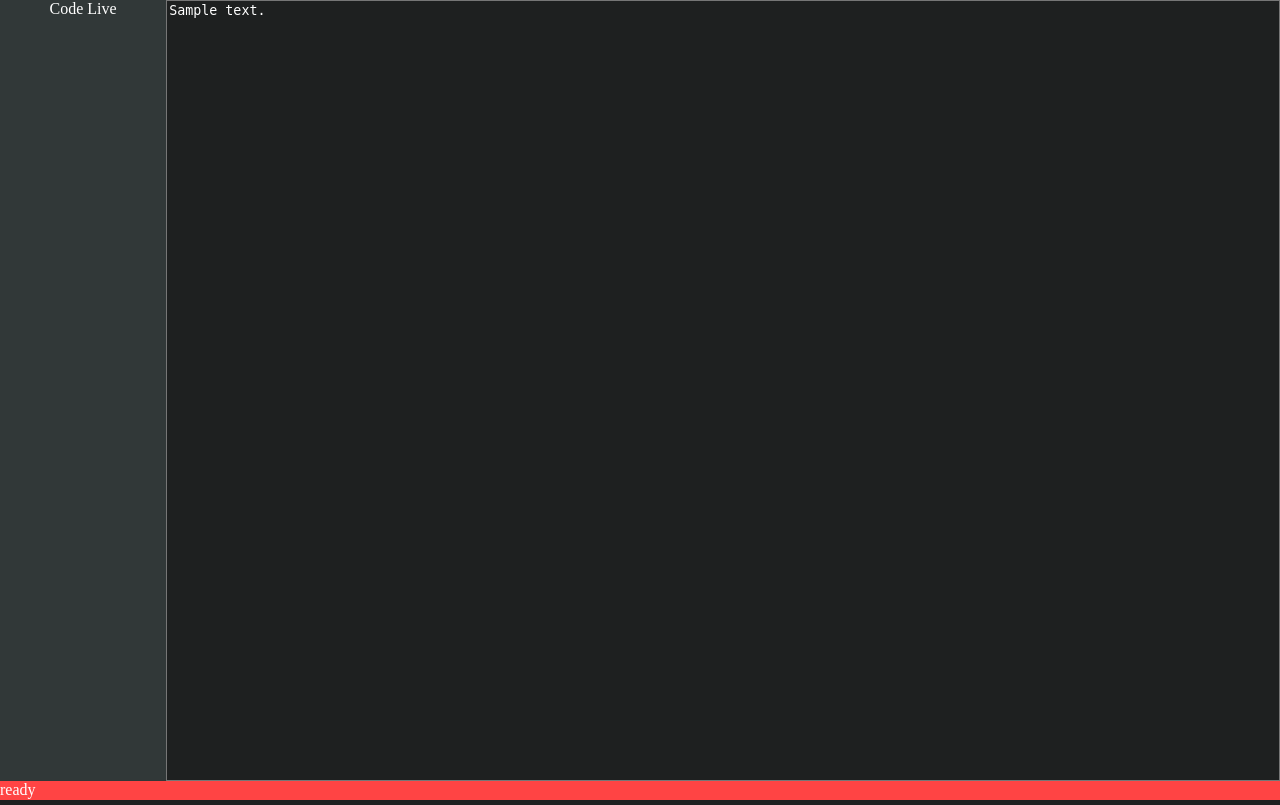
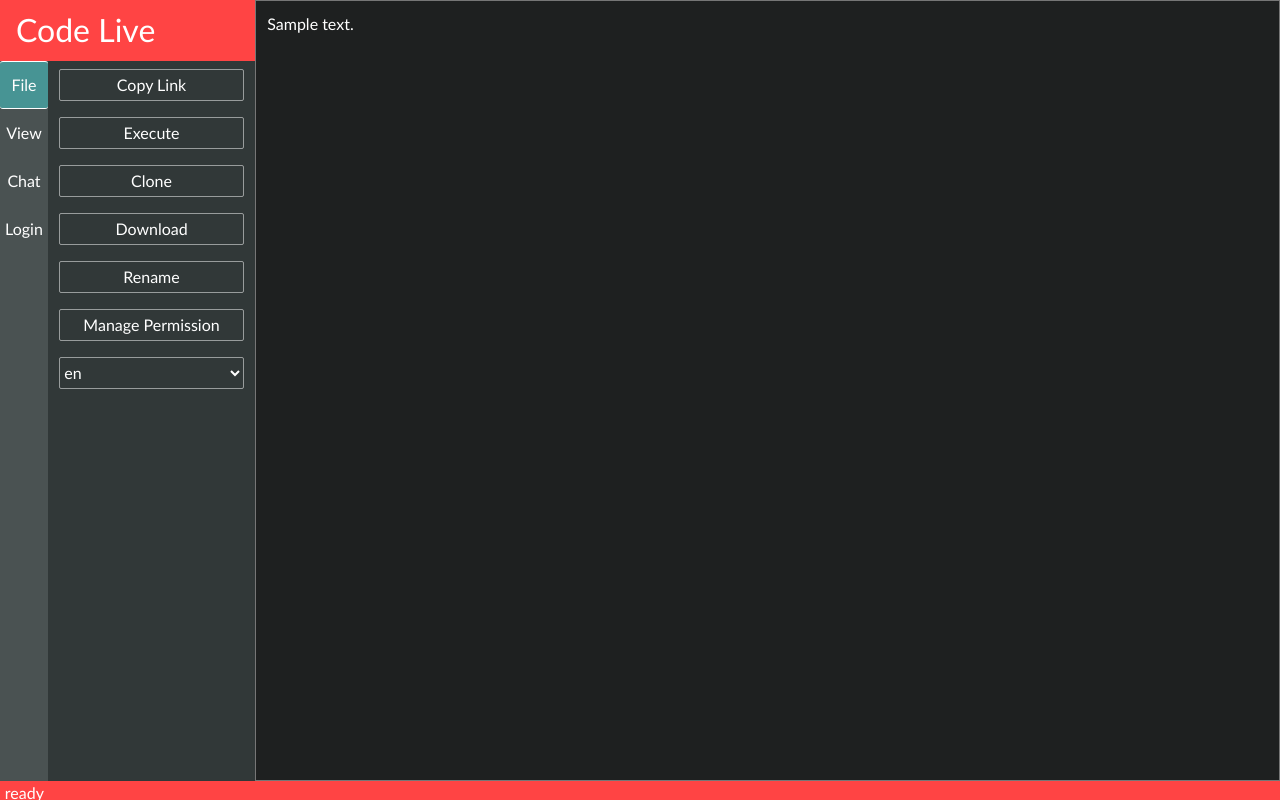
Before and after one commit to swe-cola/code-live, a Python web app: template src/flaskapp/templates/snippet.html in a window 1280 px wide. Run offline with Jinja, Linux system fonts and the light colour scheme; the template is opened without the code that fills it: most values are stand-ins (such as "Sample title", 1, 10 or a date in 2020); some libraries are stand-ins or nearby versions.

Commit message:
improved html/css

```diff
--- a/src/flaskapp/static/css/snippet.css
+++ b/src/flaskapp/static/css/snippet.css
@@ -1,11 +1,13 @@
-html{
+
+*{
     margin: 0;
     padding: 0;
+    font-family: Calibri;
+}
+html{
     height: 100%;
 }
 body{
-    margin: 0;
-    padding: 0;
     height: 100%;
 }
 
@@ -18,27 +20,129 @@ body{
     height: 100%;
 }
 
+.snippetPanelParent{
+    display:flex;
+    flex-direction:column;
+    width: 25%;
+}
+
+.logo {
+    background-color: #FF4444;
+    padding: .2em .5em;
+    font-size: 24pt;
+}
+.logo a{
+    color: #FFFFFF;
+    text-decoration: none;
+}
+
+.snippetPanels{
+    display:flex;
+    flex-direction:row;
+    width: 100%;
+    height: 100%;
+}
+
+.snippetPanelTab{
+    background-color: #4a5252;
+    width : auto;
+    text-align: center;
+    display:flex;
+    flex-direction:column;
+}
+
 .snippetPanel{
     background-color: #313838;
-    width : 15%;
+    width : 100%;
+    padding: 0em .7em;
     text-align: center;
 }
-.snippetPanel a{
-    color: #FFFFFF;
-    text-decoration: none;
+
+.snippetPanelContents{
+    flex-direction:column;
+    display: none;
+}
+.snippetPanelContents.selected{
+    flex-direction:column;
+    display: flex;
+}
+
+.snippetPanelTab button.selected{
+    background-color: #479494;
+    color: white;
+    border-top: 1px solid;
+    border-bottom: 1px solid;
+    border-radius: 3px;
+}
+
+.snippetPanelTab button{
+    height : 3em;
+    width : 3em;
+    text-align: center;
+    background-color: transparent;
+    color: white;
+    border: 0px solid;
+    font-size: 12pt;
+}
+
+.snippetPanelTab button:hover{
+    background-color: #45b6b6;
+    border: 0px;
+}
+
+
+
+.snippetPanelContents button{
+    text-align: center;
+    background-color: transparent;
+    color: white;
+    border: 1px solid #FFFFFF80;
+    height: 2em;
+    font-size: 12pt;
+    margin: .5em 0;
+    border-radius: 2px;
+}
+.snippetPanelContents button:hover{
+    background-color: #45b6b6;
+    border: 0px;
+}
+.snippetPanelContents select{
+    background-color: transparent;
+    color: white;
+    border: 1px solid #FFFFFF80;
+    height: 2em;
+    border-radius: 2px;
+    margin: .5em 0;
+    font-size: 12pt;
+}
+.snippetPanelContents select:hover{
+    background-color: #45b6b6;
+    border: 0px;
+}
+.snippetPanelContents select option{
+    background-color: #4a5252;
+    color: white;
+    border: 0px solid #FFFFFF80;
+    height: 2em;
+    border-radius: 2px;
+    margin: .5em 0;
+    font-size: 12pt;
 }
 
 .snippetEdit{
     background-color: #1e2020;
     color: #FFFFFF;
     width : 100%;
+    font-size: 1em;
     resize:none;
     outline:none;
+    padding: .7em;
 }
 
 .snippetStatusbar{
     background-color: #FF4444;
     color: #FFFFFF;
     height: 1.2em;
+    padding: 0 .3em;
     font-weight: normal;
 }
--- a/src/flaskapp/templates/snippet.html
+++ b/src/flaskapp/templates/snippet.html
@@ -1,24 +1,73 @@
 <!DOCTYPE html>
 <html>
     <head>
+        <!-- Bootstrap -->
+        <link href="css/bootstrap.min.css" rel="stylesheet" media="screen">
         <!-- Custom CSS -->
         <link rel="stylesheet" href={{ url_for('static', filename='css/snippet.css') }}/>
-        {% if script_name %}
-            <title>{{script_name}}::Code Live</title>
-        {% else %}
-            <title>new script::Code Live</title>
-        {% endif %}
+        <title>{{ScriptData.title}} :: Code Live</title>
 
     </head>
     <body>
         <div class=snippetContainer>
             <div class=snippetView>
-                <div class="snippetPanel">
-                    <a href="/index">Code Live</a>
+                <div class="snippetPanelParent">
+                    <div class="logo"> <a href="/index">Code Live</a></div>
+
+                    <div class="snippetPanels">
+                        <div class="snippetPanelTab">
+                            <button type="button" id="tabFile" class="selected">File</button>
+                            <button type="button" id="tabView">View</button>
+                            <button type="button" id="tabChat">Chat</button>
+                            <button type="button" id="tabAccount">Login</button>
+                        </div>
+                        <div class="snippetPanel">
+
+                            <div class= "snippetPanelContents selected" id="contentsFile">
+                                <button type="button" id="fileCopyLink">Copy Link</button>
+                                <button type="button" id="fileExecute">Execute</button>
+                                <button type="button" id="fileClone">Clone</button>
+                                <button type="button" id="fileDownload">Download</button>
+                                <button type="button" id="fileRename">Rename</button>
+                                <button type="button" id="filePermission">Manage Permission</button>
+                                <select>
+                                    {% for lang in ViewData.langs %}
+                                        <option value="{{lang}}" {{ "selected" if lang==ScriptData.lang}}>{{lang}}</option>
+                                    {% endfor %}
+                                </select>
+                            </div>
+
+                            <div class= "snippetPanelContents" id="contentsView">
+                                <button type="button" id="viewFontSize">Font Size</button>
+                                <select>
+                                    {% for theme in ViewData.themes %}
+                                        <option value="{{theme}}" {{ "selected" if loop.first}}>{{theme}}</option>
+                                    {% endfor %}
+                                </select>
+                            </div>
+
+                            <div class= "snippetPanelContents" id="contentsChat">
+                                <button type="button" id="chatVoice">Start Voice Chat</button>
+                                <button type="button" id="chatVideo">Start Video Chat</button>
+                                <button type="button" id="chatText">Open Text Chat</button>
+                            </div>
+
+                            <div class= "snippetPanelContents" id="contentsAccount">
+                                {% if ViewData.session %}
+                                    <button type="button" id="AccountSignOut">Sign Out</button>
+                                {% else %}
+                                    <button type="button" id="AccountSignIn">Sign In</button>
+                                    <button type="button" id="AccountSignUp">Sign Up</button>
+                                {% endif %}
+                            </div>
+                        </div>
+                    </div>
+
                 </div>
-                <textarea class="snippetEdit" placeholder="Let's code!">{{script_contents}}</textarea>
+                <textarea class="snippetEdit" placeholder="Let's code!">{{ScriptData.contents}}</textarea>
             </div>
             <div class="snippetStatusbar">ready</div>
         </div>
+        <script src="js/bootstrap.min.js"></script>
     </body>
 </html>
```
Also changed, not shown: src/flaskapp/views.py (+34 -0 lines).
